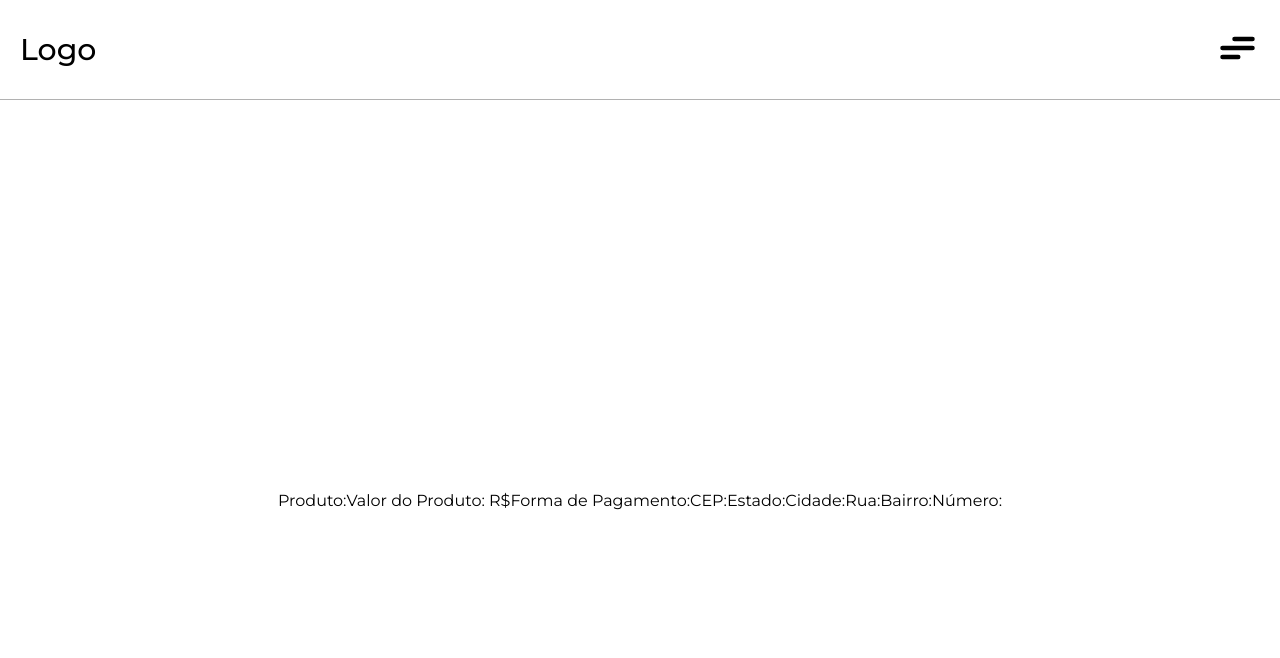
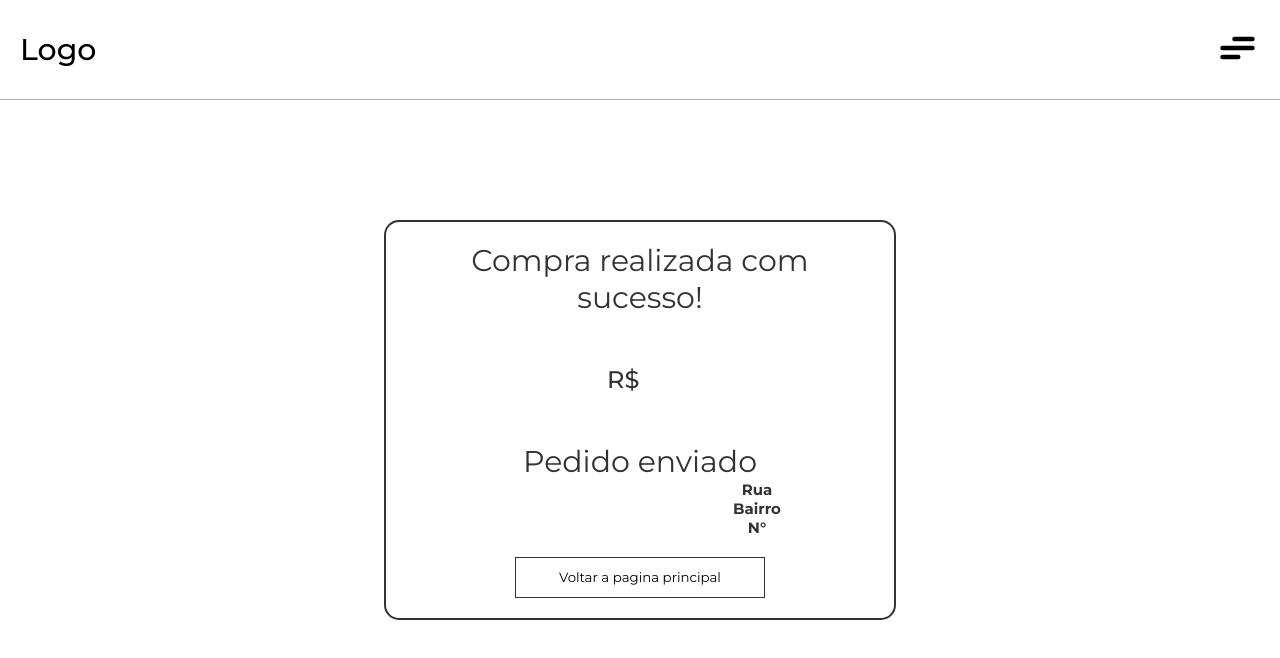
Before and after one commit to MikaelAugustoDev/desafio, a React (Vite) app: page /finalizado in a window 1280 px wide. Shown: the top 658 px of the page. Built offline with nearby package versions, Linux system fonts and the light colour scheme.

Commit message:
Finalizado o projeto

```diff
--- a/src/pages/Finalizado/index.tsx
+++ b/src/pages/Finalizado/index.tsx
@@ -1,17 +1,147 @@
 import { styled } from "styled-components";
 import { Header } from "../../components/header";
-
+import { useNavigate } from "react-router-dom";
 
 const Main = styled.main`
   width: 100%;
-  min-height: 100vh;
+  min-height: 80vh;
   display: flex;
   align-items: center;
   justify-content: center;
 
   @media (max-width: 425px) {
-    padding: 30px;
+    padding: 10px;
   }
+`;
+
+const TelaDeInformacoes = styled.div`
+  width: 40%;
+  height: 400px;
+  border: 2px solid #333;
+  border-radius: 15px;
+  display: flex;
+  flex-direction: column;
+  padding: 20px;
+  align-items: center;
+  gap: 20px;
+
+  @media (max-width: 768px) {
+    width: 60%;
+    height: 450px;
+    margin: 20px 0px;
+  }
+
+  @media (max-width: 425px) {
+    width: 100%;
+    height: 450px;
+    margin: 20px 0px;
+  }
+`;
+
+const Title = styled.h1`
+  color: #333;
+  font-size: 30px;
+  font-weight: 400;
+  text-align: center;
+`;
+
+const DadosProduto = styled.div`
+  width: 100%;
+  height: 30%;
+  display: flex;
+  align-items: center;
+  justify-content: space-around;
+
+  @media (max-width: 375px) {
+    flex-direction: column;
+  }
+`;
+
+const PaymentMethod = styled.div`
+  width: 200px;
+  display: flex;
+  gap: 10px;
+  align-items: center;
+`;
+
+const PriceTotal = styled.h4`
+  color: #333;
+  font-size: 24px;
+  font-weight: 500;
+`;
+
+const Payment = styled.p`
+  display: flex;
+  gap: 10px;
+  color: #333;
+  font-size: 20px;
+  font-weight: 400;
+`;
+
+const DadosEntrega = styled.div`
+  width: 100%;
+  height: 30%;
+  display: flex;
+  flex-direction: column;
+  align-items: center;
+`;
+
+const InfoEnvio = styled.div`
+  width: 100%;
+  height: 90%;
+  display: flex;
+`;
+
+const ButtonVoltar = styled.button`
+  width: 250px;
+  height: 50px;
+  background-color: #FFF;
+  border: 1px solid #333;
+  cursor: pointer;
+`;
+
+const ProductName = styled.h2`
+  text-transform: capitalize;
+  color: #333;
+  font-size: 30px;
+  font-weight: 400;
+`;
+
+const TitleEntrega = styled.h3`
+  color: #333;
+  font-size: 30px;
+  font-weight: 400;
+
+`;
+
+const CEP = styled.div`
+  width: 50%;
+  height: 100%;
+  display: flex;
+  flex-direction: column;
+  align-items: center;
+  justify-content: center;
+`;
+
+const Streeat = styled.div`
+  width: 50%;
+  height: 100%;
+  display: flex;
+  flex-direction: column;
+  align-items: center;
+  justify-content: center;
+`;
+
+const P = styled.p`
+  color: #333;
+  font-size: 15px;
+  font-weight: 700;
+`;
+
+const Span = styled.span`
+  color: #444;
+  font-size: 15px;
+  font-weight: 600;
 `;
 
 const Finalizado = () => {
@@ -21,21 +151,44 @@ const Finalizado = () => {
   const selectedPaymentMethod = localStorage.getItem("selectedPaymentMethod");
   const selectedParcelas = localStorage.getItem("selectedParcelas");
   const selectedProduct = JSON.parse(localStorage.getItem("selectedProduct") || "null");
+  const selectedOutro = localStorage.getItem("selectedOutro");
+
+  const navigate = useNavigate();
+
+  const handleButton = () => {
+    navigate("/home");
+  };
 
   return (
     <>
       <Header />
       <Main>
-        <p>Produto: {selectedProduct?.name}</p>
-        <p>Valor do Produto: R$ {selectedProduct?.price}</p>
-        <p>Forma de Pagamento: {selectedPaymentMethod}</p>
-        {selectedPaymentMethod === "cartao" && <p>Parcelas: {selectedParcelas}</p>}
-        <p>CEP: {dadosEntrega.cep}</p>
-        <p>Estado: {dadosEntrega.estadoEntrega}</p>
-        <p>Cidade: {dadosEntrega.cidadeEntrega}</p>
-        <p>Rua: {dadosEntrega.rua}</p>
-        <p>Bairro: {dadosEntrega.bairro}</p>
-        <p>Número: {dadosEntrega.numero}</p>
+        <TelaDeInformacoes>
+          <Title>Compra realizada com sucesso!</Title>
+          <DadosProduto>
+            <ProductName>{selectedProduct?.name}</ProductName>
+            <PaymentMethod>
+              <PriceTotal>R${selectedProduct?.price}</PriceTotal>
+              <Payment> {selectedPaymentMethod === "cartao" && <P> em {selectedParcelas} no cartão</P> || selectedPaymentMethod === "dinheiro" && <P> em {selectedPaymentMethod}</P> || selectedPaymentMethod === "outro" && <P> com {selectedOutro}</P>}</Payment>
+            </PaymentMethod>
+          </DadosProduto>
+          <DadosEntrega>
+            <TitleEntrega>Pedido enviado</TitleEntrega>
+            <InfoEnvio>
+              <CEP>
+                <P>{dadosEntrega.cep}</P>
+                <Span>{dadosEntrega.estadoEntrega}</Span>
+                <Span>{dadosEntrega.cidadeEntrega}</Span>
+              </CEP>
+              <Streeat>
+                <P>Rua <Span>{dadosEntrega.rua}</Span></P>
+                <P>Bairro <Span>{dadosEntrega.bairro}</Span></P>
+                <P>N° <Span>{dadosEntrega.numero}</Span></P>
+              </Streeat>
+            </InfoEnvio>
+          </DadosEntrega>
+          <ButtonVoltar onClick={handleButton}>Voltar a pagina principal</ButtonVoltar>
+        </TelaDeInformacoes>
       </Main>
     </>
   );
--- a/src/pages/FinalizandoCompra/index.tsx
+++ b/src/pages/FinalizandoCompra/index.tsx
@@ -8,7 +8,7 @@ import { useNavigate } from "react-router-dom";
 
 const Main = styled.main`
   width: 100%;
-  min-height: 100vh;
+  min-height: 80vh;
   display: flex;
   align-items: center;
   justify-content: center;
@@ -30,17 +30,17 @@ const Formulario = styled.div`
 
   @media (max-width: 425px) {
     width: 400px;
-    height: 600px;
+    height: 400px;
   }
 
   @media (max-width: 375px) {
     width: 320px;
-    height: 600px;
+    height: 400px;
   }
 
   @media (max-width: 320px) {
     width: 300px;
-    height: 650px;
+    height: 400px;
     padding: 60px 20px;
   }
 `;
@@ -109,9 +109,14 @@ const ArrowGoBack = styled.img`
     position: absolute;
     width: 30px;
     left: 10%;
+    top: 20%;
 
     &:hover {
         cursor: pointer;
+    }
+
+    @media (max-width: 768px) {
+        left: 3%;
     }
 
     @media (max-width: 425px) {
@@ -126,13 +131,14 @@ const FormularioEntrega = styled.div`
   border: 2px solid #333;
   border-radius: 10px;
   display: flex;
+  margin: 50px;
   flex-direction: column;
   padding: 60px 40px;
   gap: 15px;
 
   @media (max-width: 425px) {
     width: 400px;
-    height: 600px;
+    min-height: 850px;
   }
 
   @media (max-width: 375px) {
@@ -151,6 +157,10 @@ const FormEntrega = styled.form`
   width: 100%;
   display: flex;
   flex-direction: column;
+
+  @media (max-width: 425px) {
+    min-height: 500px;
+  }
 `;
 
 const InputsForm = styled.div`
@@ -159,6 +169,12 @@ const InputsForm = styled.div`
   display: flex;
   justify-content: space-around;
   margin-bottom: 20px;
+
+  @media (max-width: 425px) {
+    min-height: 600px;
+    flex-direction: column;
+  }
+
 `;
 
 const CadastrarCEP = styled.div`
@@ -184,7 +200,6 @@ const FinalizandoCompra = () => {
   const handleCustomPaymentChange = (e: React.ChangeEvent<HTMLInputElement>) => {
     setCustomPayment(e.target.value);
   };
-
 
   const handlePaymentMethodChange = (e: { target: { value: SetStateAction<string>; }; }) => {
     setSelectedPaymentMethod(e.target.value);
@@ -276,6 +291,12 @@ const FinalizandoCompra = () => {
         localStorage.setItem("selectedParcelas", parcelas);
       } else {
         localStorage.removeItem("selectedParcelas");
+      }
+
+      if (selectedPaymentMethod === "outro") {
+        localStorage.setItem("selectedOutro", customPayment);
+      } else {
+        localStorage.removeItem("selectedOutro");
       }
 
       navigate("/finalizado");
```
